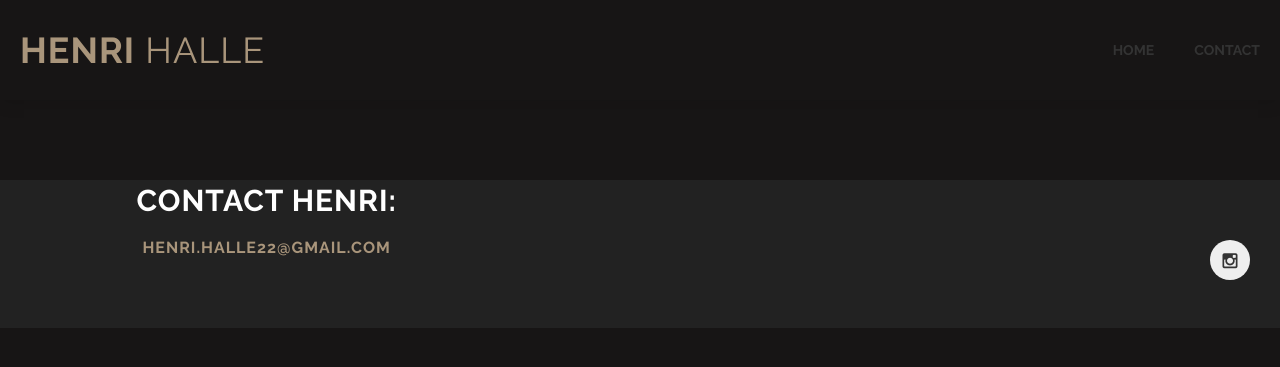
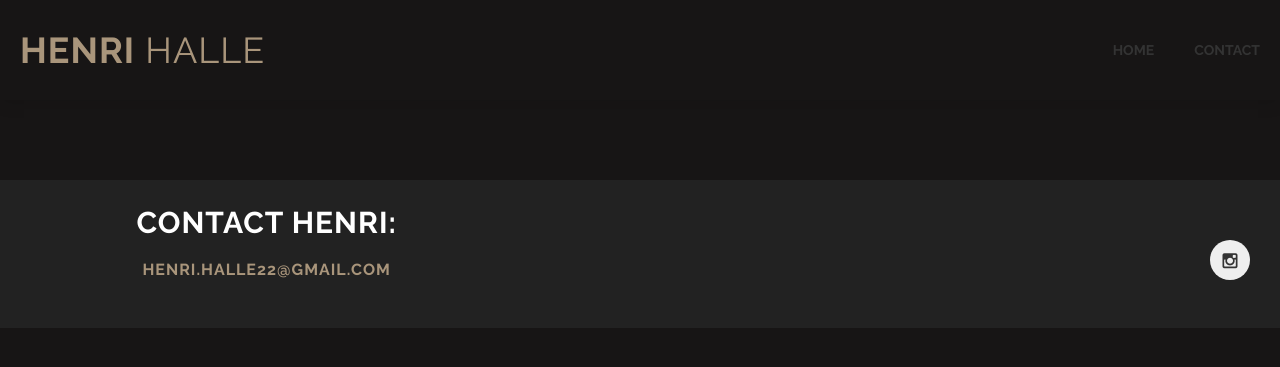
Before and after one commit to madhalle/henri-portfolio, a Jekyll site: the page contact.html, which Jekyll copies as it is, in a window 1280 px wide. Shown: the top 367 px of the page. Built offline with Jekyll 4.4.1, drawn with Linux system fonts in a browser that asks for light colours.

Commit message:
formatting

```diff
--- a/contact.html
+++ b/contact.html
@@ -102,7 +102,7 @@ section_id: contact
     <div class='medium-4 columns'>
 
         <div class='row'>
-          <h2 style='color: #FFF'>Contact Henri:</h2>
+          <br><h2 style='color: #FFF'>Contact Henri:</h2>
           <h3 style='color: #FFF'><a href="mailto:Henri.Halle22@gmail.com">Henri.Halle22@gmail.com</a></h3>
           <!-- <form id='contact_form' method='POST'>
             <div class='large-12 columns'>
```
